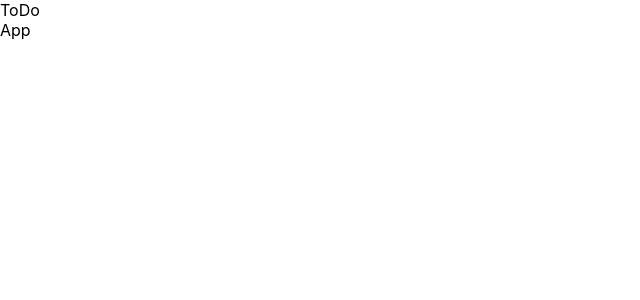
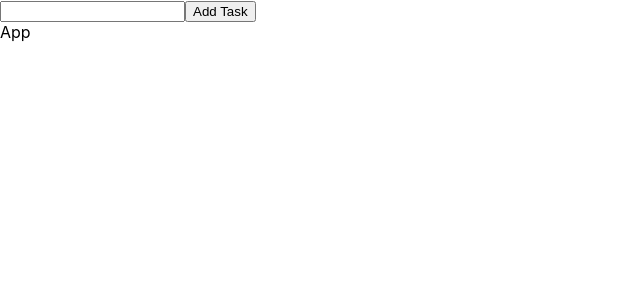
Before and after one commit to Kubzer0/ToDo-list-react-app, a React (Create React App) app: page / in a window 1280 px wide. Shown: the top 300 px of the page, without its empty margins (0-640 px from the left). Built offline with nearby package versions, Linux system fonts and the light colour scheme.

Commit message:
add task function no clears input text after button is pressed

```diff
--- a/src/toDo/ToDo.js
+++ b/src/toDo/ToDo.js
@@ -18,7 +18,8 @@ class ToDo extends React.Component {
     addTask = () => this.setState({
         tasks: this.state.tasks.concat(
             this.createTask(this.state.newTaskText
-            ))
+            )),
+            newTaskText: ""
     })
 
     deleteTask = (taskKey) => this.setState({
@@ -45,13 +46,23 @@ class ToDo extends React.Component {
     onCompletedClickHandler = () => this.setState({ chosenFilter: 'COMLETED' })
     onUnCompletedClickHandler = () => this.setState({ chosenFilter: 'UNCOMPLETED' })
 
-    onFilterTextChangeHandler = (value) => { this.setState({filterText: value}) }
-    onNewTaskTextChangeHandler = (value) => { this.setState({newTaskText: value}) }
+    onFilterTextChangeHandler = (event) => { this.setState({ filterText: event.target.value }) }
+    onNewTaskTextChangeHandler = (event) => { this.setState({ newTaskText: event.target.value }) }
 
     render() {
         return (
             <div>
-                ToDo
+                <input
+                typ='text'
+                value= {this.state.newTaskText}
+                onChange= {this.onNewTaskTextChangeHandler}
+                >
+                </input>
+                <button
+                onClick= {this.addTask}
+                >
+                    Add Task
+                </button>
             </div>
         )
     }
```
